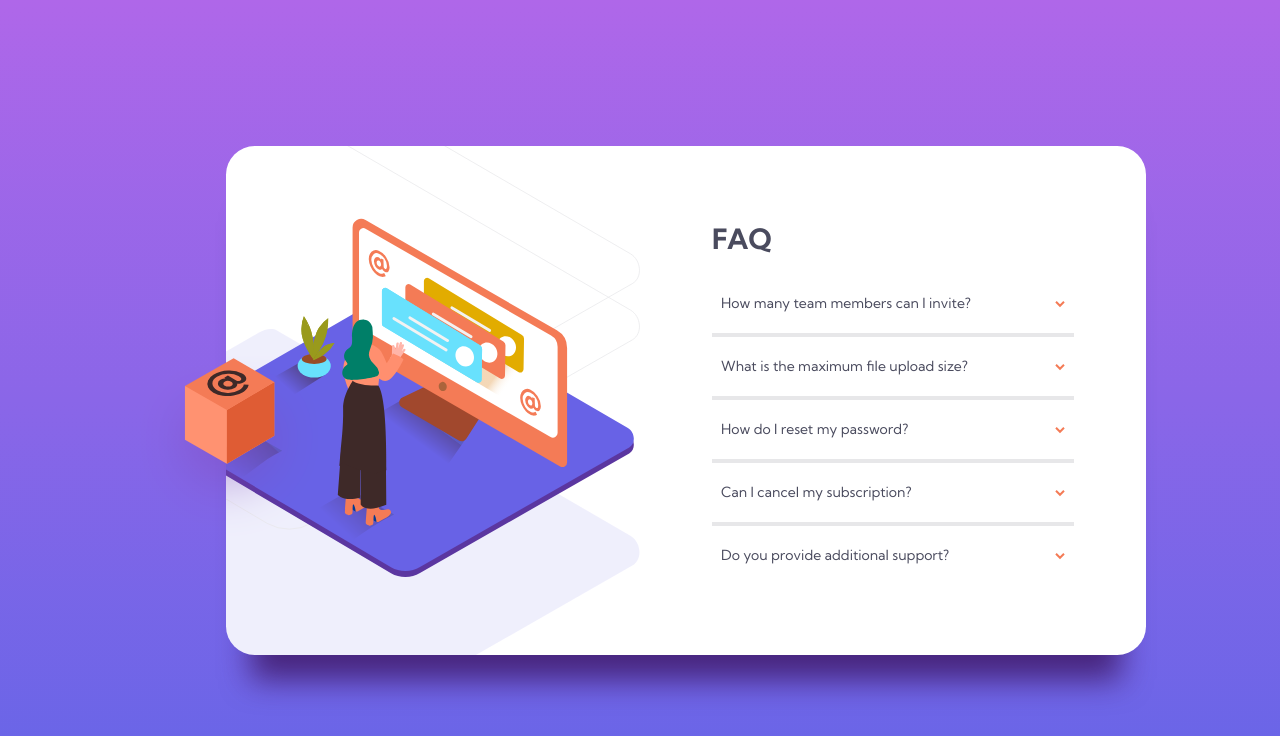
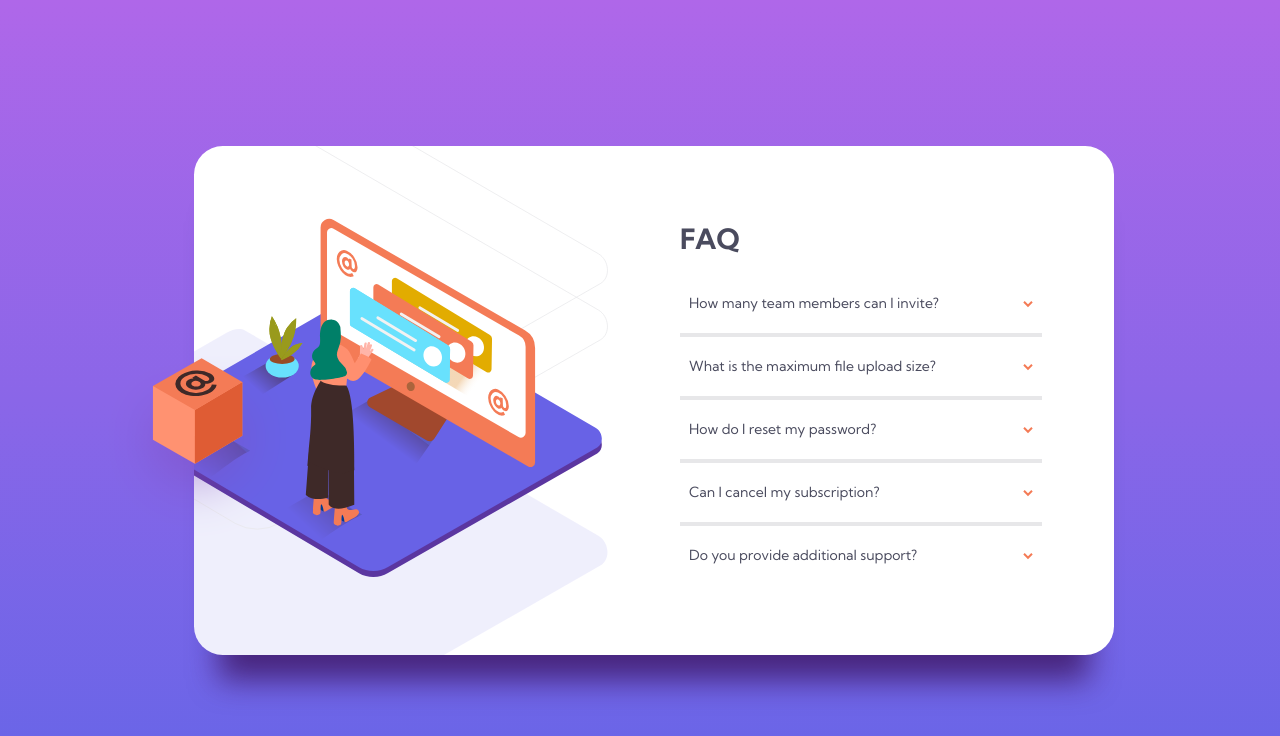
Before and after one commit to danyelcid/faq-component, a plain HTML site: page index.html in a window 1280 px wide. Drawn offline with Linux system fonts and the light colour scheme.

Commit message:
Update style.css

```diff
--- a/assets/css/style.css
+++ b/assets/css/style.css
@@ -53,7 +53,7 @@ body{
     border-radius: 1.8rem;
     -webkit-box-shadow: 0 50px 30px -25px rgba(57, 16, 90, 0.75);
     box-shadow:  0 50px 30px -25px rgba(57, 16, 90, 0.75);
-    margin-left: 5.75rem;
+    margin-left: 1.75rem;
 }
 
 .card-body{
```
